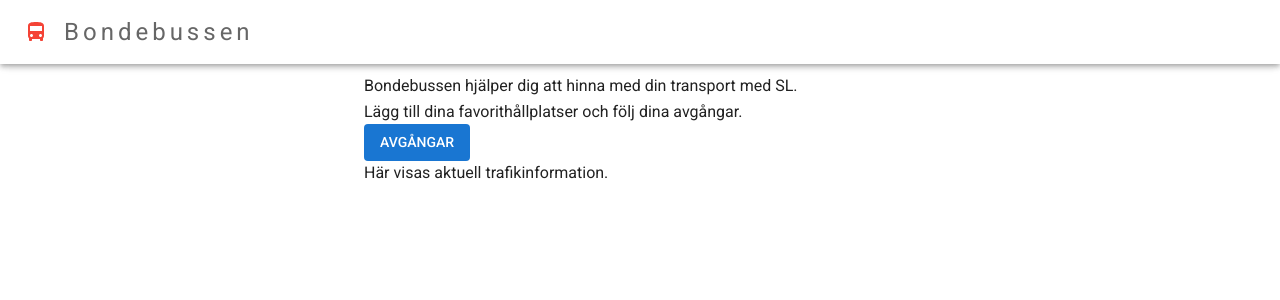
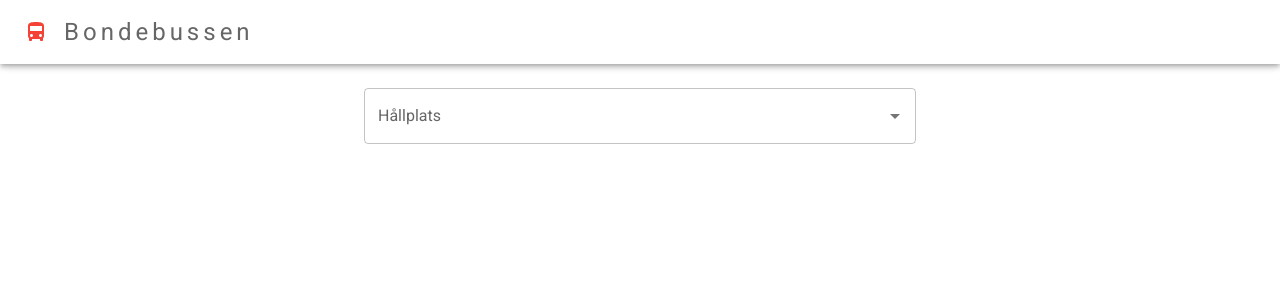
Before and after one commit to bitpwr/bondebussen, a Next.js app: page / in a window 1280 px wide. Shown: the top 300 px of the page. Built offline with nearby package versions, Linux system fonts and the light colour scheme.

Commit message:
Move departures to front page

```diff
--- a/src/app/departures/SearchStopSelect.tsx
+++ b/src/app/SearchStopSelect.tsx
@@ -64,7 +64,6 @@
   }, [value, inputValue, fetch]);
 
   return (
-    <>
     <Autocomplete
       filterOptions={(x) => x}
       options={options}
@@ -94,6 +93,5 @@
         );
       }}
     />
-    </>
   );
 }
--- a/src/app/departures/StationDepartures.tsx
+++ b/src/app/StationDepartures.tsx
@@ -146,7 +146,7 @@
                     </Stack>
                   </ListItemIcon>
                   <ListItemText
-                    sx={{ ml: 1, mr: 2 }}
+                    sx={{ ml: 1, mr: 2.5 }}
                     disableTypography={true}
                     primary={dep.destination}
                     secondary={secondaryItem(dep)}
--- a/src/app/page.tsx
+++ b/src/app/page.tsx
@@ -1,21 +1,80 @@
-import { Button, Typography } from '@mui/material';
-import Box from '@mui/material/Box';
+'use client';
 
-export const dynamic = 'force-dynamic';
+import { Box, Button, ButtonGroup } from '@mui/material';
+import SearchStopSelect from './SearchStopSelect';
+import { Station } from '@/lib/sl-stops';
+import { useEffect, useState } from 'react';
+import { Departures, TransportType, typeName } from '@/lib/sl-types';
+import { getDepartures } from '@/lib/sl-departures';
+import StationDepartures from './StationDepartures';
 
-export default async function Home() {
+export default function Home() {
+  const [station, setStation] = useState<Station | null>(null);
+  const [departures, setDepartures] = useState<Departures | null>(null);
+  const [type, setType] = useState<TransportType>(TransportType.Bus);
+
+  function selectStation(station: Station | null) {
+    if (typeof window !== 'undefined' && window.localStorage) {
+      if (station) {
+        localStorage.setItem('currentStation', `${station.id}`);
+      }
+    }
+    setStation(station);
+  }
+
+  useEffect(() => {
+    if (typeof window !== 'undefined' && window.localStorage) {
+      const currentStationId = localStorage.getItem('currentStation');
+      if (currentStationId) {
+        setStation({ id: parseInt(currentStationId), name: '' });
+      }
+    }
+  }, []);
+
+  useEffect(() => {
+    const getDeps = async (id: number) => {
+      const deps = await getDepartures(id);
+      setDepartures(deps);
+
+      if (deps && !deps.transports.some((t) => t.type == type) && deps.transports.length > 0) {
+        setType(deps.transports[0].type);
+      }
+    };
+
+    if (station) {
+      getDeps(station.id);
+    }
+  }, [station]);
+
   return (
-    <Box>
-      <Typography variant="subtitle1">
-        Bondebussen hjälper dig att hinna med din transport med SL.
-      </Typography>
-      <Typography variant="body1">
-        Lägg till dina favorithållplatser och följ dina avgångar.
-      </Typography>
-      <Button variant="contained" disableElevation href="/departures">
-        Avgångar
-      </Button>
-      <Typography variant="body1">Här visas aktuell trafikinformation.</Typography>
+    <Box sx={{ mt: 2 }}>
+      <SearchStopSelect
+        stationSelected={async (station: Station | null) => {
+          selectStation(station);
+        }}
+      />
+      {departures ? (
+        <>
+          <ButtonGroup
+            sx={{ display: departures.transports.length < 2 ? 'none' : 'inline-block', mt: 2 }}
+          >
+            {departures.transports.map((t) => (
+              <Button
+                variant={t.type == type ? 'contained' : 'outlined'}
+                key={t.type}
+                onClick={() => setType(t.type)}
+                size="small"
+              >
+                {typeName(t.type)}
+              </Button>
+            ))}
+          </ButtonGroup>
+          <StationDepartures
+            departures={departures.transports.find((t) => t.type == type)}
+            time={departures.checkTime}
+          />
+        </>
+      ) : null}
     </Box>
   );
 }
```
Also changed, not shown: src/app/departures/page.tsx (deleted, +0 -81 lines). Lines whose indentation alone changed are shown as unchanged.
